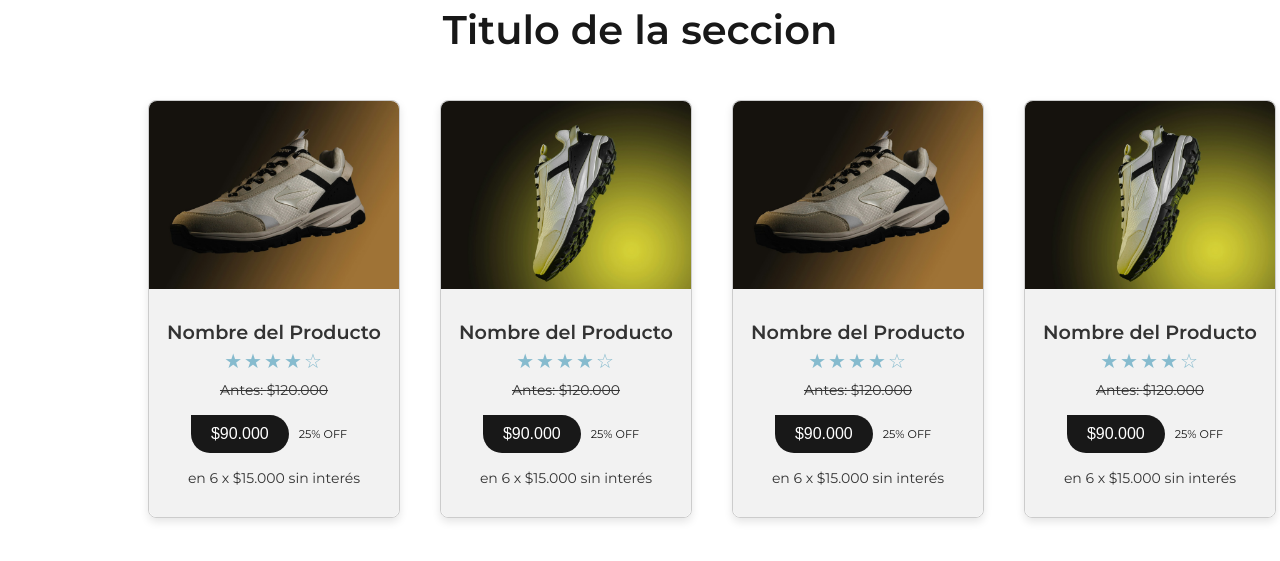
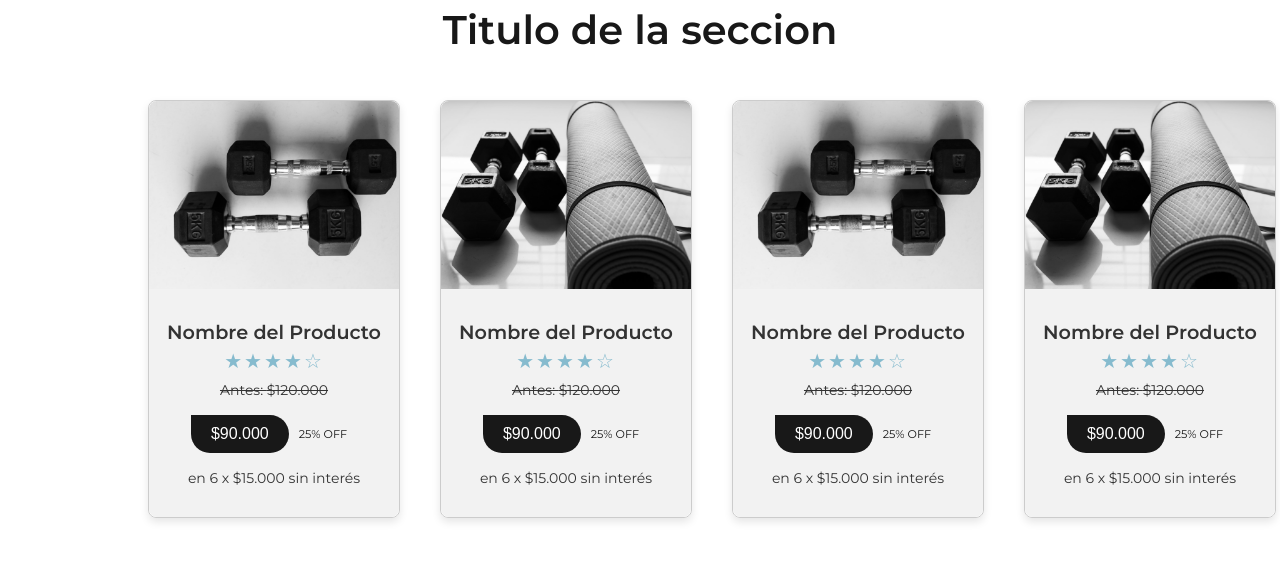
Before and after one commit to axel-emk/e-commerce, a plain HTML site: page 1-ropa/home.html in a window 1280 px wide. Shown: the part 1580-2141 px from the top of the page. Drawn offline with Linux system fonts and the light colour scheme.

Commit message:
buena maqueta

```diff
--- a/1-ropa/home.html
+++ b/1-ropa/home.html
@@ -1,6 +1,5 @@
 <!DOCTYPE html>
 <html lang="es">
-
 <head>
 
     <meta charset="UTF-8">
@@ -97,7 +96,7 @@
     <section class="grid-container">
         <article class="productos">
             <div class="card">
-                <img src="./img/producto1.png" alt="Producto" class="card-img">
+                <img src="./img/producto3.png" alt="Producto" class="card-img">
                 <div class="contenido">
                     <h2 class="card-title">Nombre del Producto</h2>
                     <div class="rating">
@@ -114,7 +113,7 @@
         </article>
         <article class="productos">
             <div class="card">
-                <img src="./img/producto2.png" alt="Producto" class="card-img">
+                <img src="./img/producto4.png" alt="Producto" class="card-img">
                 <div class="contenido">
                     <h2 class="card-title">Nombre del Producto</h2>
                     <div class="rating">
@@ -131,7 +130,7 @@
         </article>
         <article class="productos">
             <div class="card">
-                <img src="./img/producto1.png" alt="Producto" class="card-img">
+                <img src="./img/producto3.png" alt="Producto" class="card-img">
                 <div class="contenido">
                     <h2 class="card-title">Nombre del Producto</h2>
                     <div class="rating">
@@ -148,7 +147,7 @@
         </article>
         <article class="productos">
             <div class="card">
-                <img src="./img/producto2.png" alt="Producto" class="card-img">
+                <img src="./img/producto4.png" alt="Producto" class="card-img">
                 <div class="contenido">
                     <h2 class="card-title">Nombre del Producto</h2>
                     <div class="rating">
@@ -165,7 +164,7 @@
         </article>
         <article class="productos">
             <div class="card">
-                <img src="./img/producto1.png" alt="Producto" class="card-img">
+                <img src="./img/producto3.png" alt="Producto" class="card-img">
                 <div class="contenido">
                     <h2 class="card-title">Nombre del Producto</h2>
                     <div class="rating">
@@ -190,6 +189,8 @@
             Tu navegador no soporta la etiqueta de video.
         </video>
     </section>
+
+
 
 
     <!-- Galeria II -->
```
Also changed, not shown: 1-ropa/img/producto3.png (added), 1-ropa/img/producto4.png (added).
